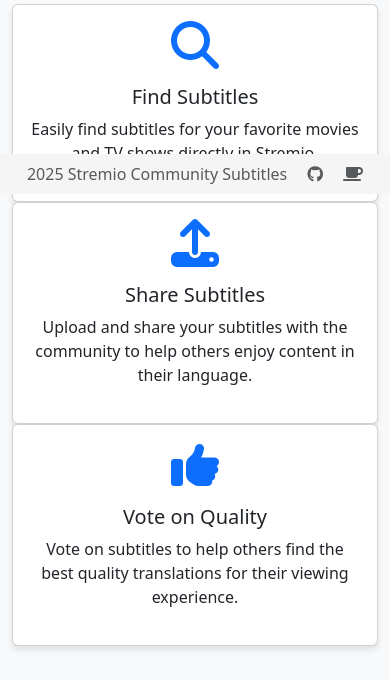
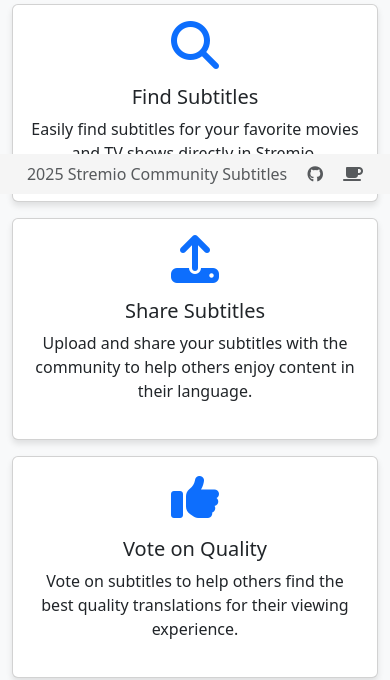
Before and after one commit to skoruppa/stremio-community-subtitles, a Flask app: page / in a window 390 px wide. Shown: the part 650-1330 px from the top of the page. Run offline with Flask 3, Linux system fonts and the light colour scheme; some libraries are stand-ins or nearby versions.

Commit message:
Fix index on a mobile screen

```diff
--- a/templates/main/index.html
+++ b/templates/main/index.html
@@ -17,8 +17,8 @@
     </div>
 </div>
 
-<div class="row mt-5">
-    <div class="col-md-4">
+<div class="row mt-5 ">
+    <div class="col-md-4 mb-3 mb-md-0">
         <div class="card h-100">
             <div class="card-body text-center">
                 <i class="fas fa-search fa-3x mb-3 text-primary"></i>
@@ -27,7 +27,7 @@
             </div>
         </div>
     </div>
-    <div class="col-md-4">
+    <div class="col-md-4 mb-3 mb-md-0">
         <div class="card h-100">
             <div class="card-body text-center">
                 <i class="fas fa-upload fa-3x mb-3 text-primary"></i>
```
